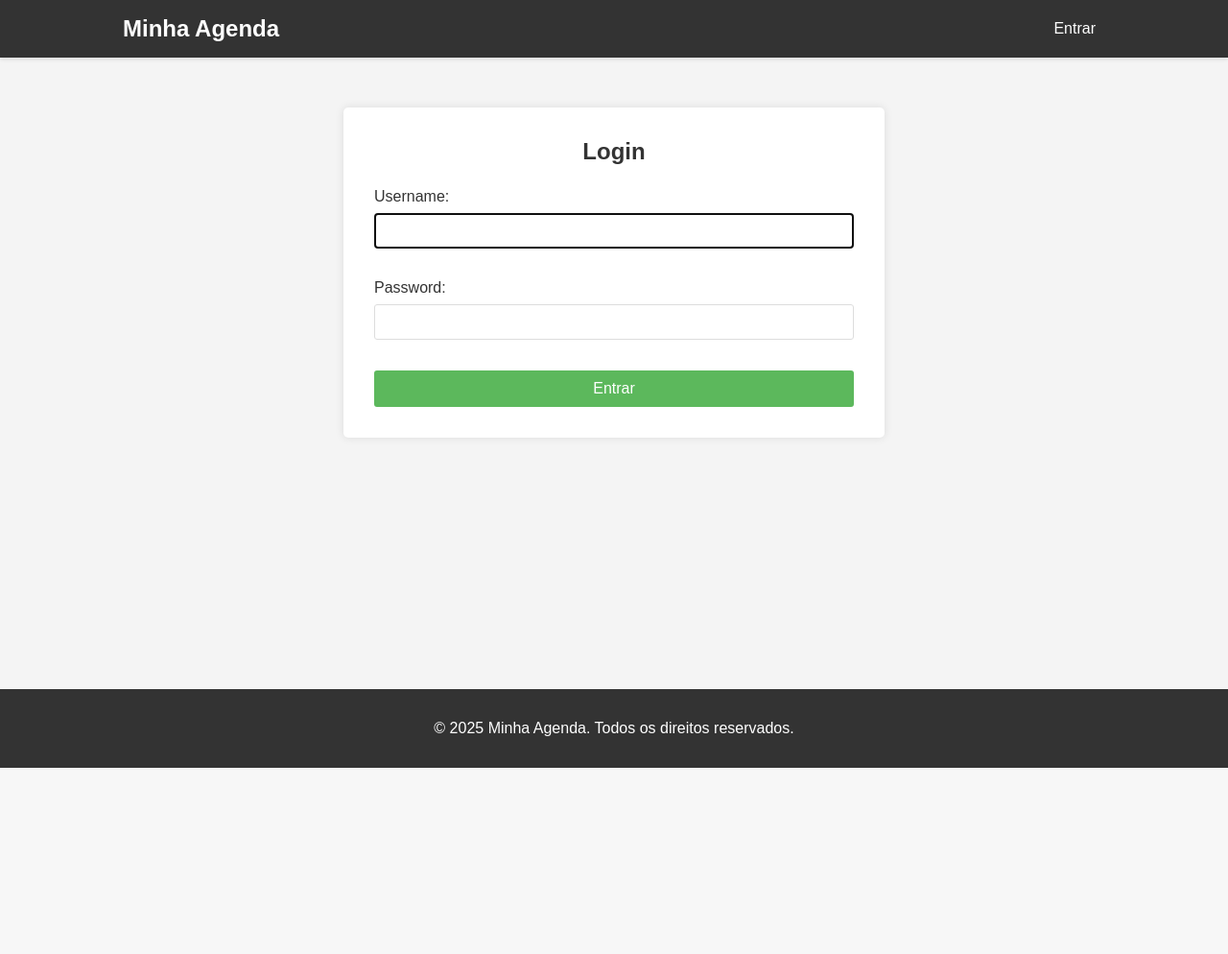
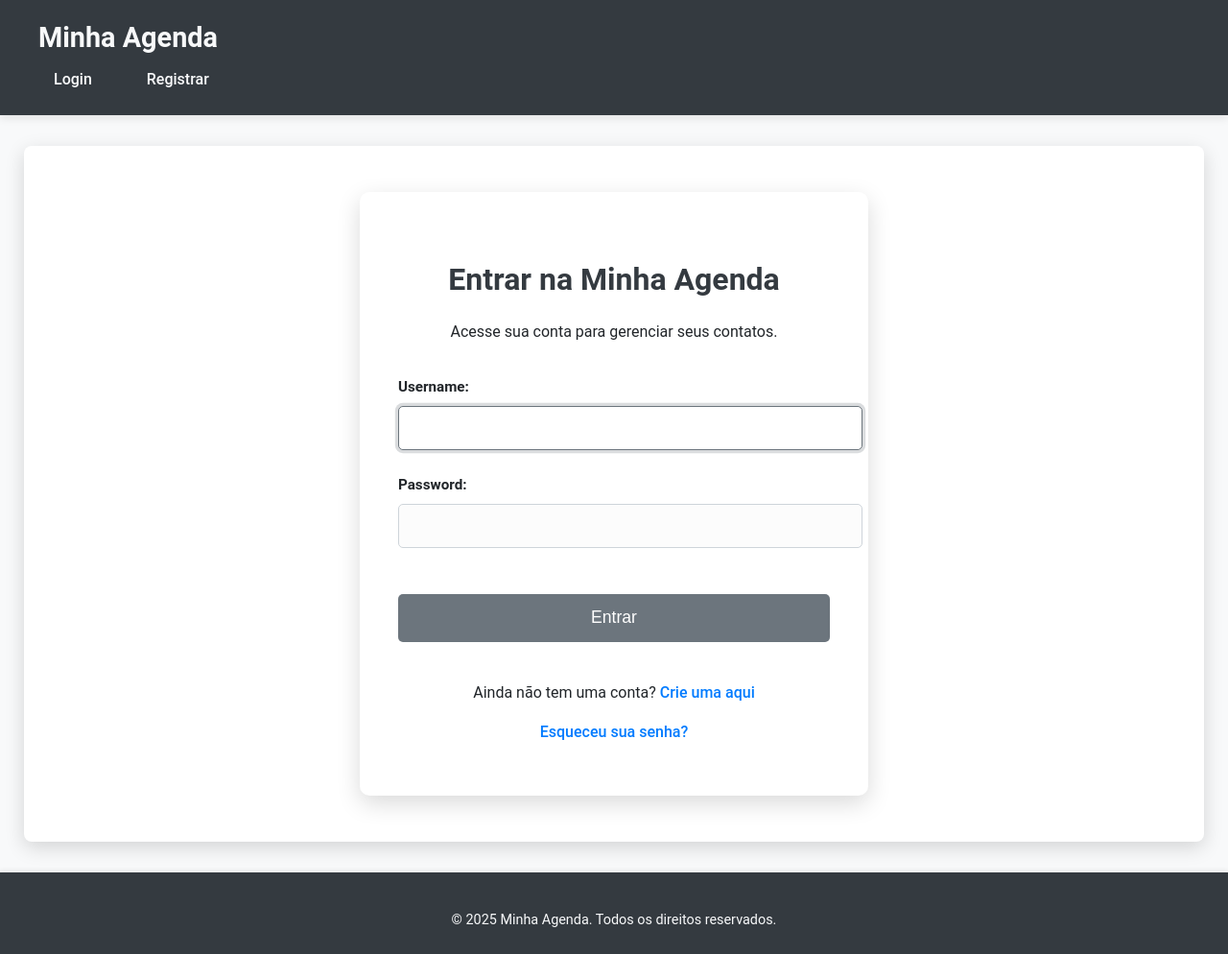
Before and after one commit to Tiago-Gomes-tsg/Agenda-project, a Django app: page /accounts/login/ in a window 1280 px wide. Shown: the whole page at 96% size. Before the commit the page ends 800 px from the top, so only its background shows below. Run offline with Django 5.2, Linux system fonts and the light colour scheme.

Commit message:
New_Design

```diff
--- a/contacts/urls.py
+++ b/contacts/urls.py
@@ -1,11 +1,9 @@
 from django.urls import path
-from contacts.views import contact_views
+from contacts.views import *
 
 
 app_name = 'contacts'
 
 urlpatterns = [
-    path('', contact_views.index, name='contact'),
-    path('contact/', contact_views.index, name='contact'),
     path('contacts/', contact_views.index, name='contact'),
 ]
--- a/static/global/css/style.css
+++ b/static/global/css/style.css
@@ -1,152 +1,270 @@
+/* Variáveis CSS para facilitar a manutenção das cores */
+:root {
+    --primary-color: #6C757D; /* Cinza Chumbo - para botões primários e destaques */
+    --secondary-color: #343A40; /* Cinza Escuro Quase Preto - para cabeçalho e rodapé */
+    --accent-color: #007BFF; /* Azul Intenso - para links e elementos interativos */
+    --background-light: #F8F9FA; /* Cinza Muito Claro - para o fundo geral */
+    --background-card: #FFFFFF; /* Branco Puro - para cartões e áreas de conteúdo */
+    --text-dark: #212529; /* Preto Quase Escuro - para textos principais */
+    --text-light: #F8F9FA; /* Cinza Muito Claro - para textos em fundos escuros */
+    --border-color: #CED4DA; /* Cinza Médio - para bordas suaves */
+    --shadow-light: rgba(0, 0, 0, 0.08); /* Sombra suave para elevação */
+    --shadow-medium: rgba(0, 0, 0, 0.15); /* Sombra mais pronunciada */
+}
+
+/* --- Estilos Globais e do Corpo --- */
 body {
-    font-family: Arial, sans-serif;
-    margin: 0;
-    background-color: #f4f4f4;
-    color: #333;
     display: flex;
     flex-direction: column;
     min-height: 100vh;
+    font-family: 'Roboto', 'Segoe UI', Arial, sans-serif;
+    color: var(--text-dark);
+    line-height: 1.6;
+    background-color: var(--background-light);
+    margin: 0;
+    padding: 0;
 }
 
 .container {
-    width: 80%;
+    max-width: 1200px;
     margin: 0 auto;
-    max-width: 1200px;
+    padding: 0 15px;
+    width: 100%;
 }
 
-main {
-    flex: 1;
-    padding: 20px 0;
+/* --- Header e Navegação --- */
+header {
+    background-color: var(--secondary-color);
+    box-shadow: 0 4px 8px var(--shadow-light);
+    padding: 1rem 0;
 }
 
-.navbar {
-    background-color: #333;
-    color: #fff;
-    padding: 1rem 0;
-    box-shadow: 0 2px 4px rgba(0,0,0,0.1);
-}
-
-.navbar .container {
+header nav {
     display: flex;
     justify-content: space-between;
     align-items: center;
+    flex-wrap: wrap;
 }
 
-.navbar-brand {
-    color: #fff;
+header .logo {
+    color: var(--text-light);
+    font-size: 1.8rem;
+    font-weight: 700;
     text-decoration: none;
-    font-size: 1.5rem;
-    font-weight: bold;
+    transition: color 0.3s ease;
 }
 
-.navbar-nav {
-    list-style: none;
-    margin: 0;
-    padding: 0;
+header .logo:hover {
+    color: #ffffff;
+}
+
+header .nav-links {
     display: flex;
+    gap: 25px;
     align-items: center;
 }
 
-.nav-item {
-    margin-left: 20px;
+header .nav-links a {
+    color: var(--text-light);
+    text-decoration: none;
+    font-weight: 500;
+    padding: 0.5rem 1rem;
+    border-radius: 5px;
+    transition: all 0.3s ease;
 }
 
-.nav-link {
-    color: #fff;
-    text-decoration: none;
-    padding: 5px 10px;
+header .nav-links a:hover {
+    background-color: var(--accent-color);
+    color: #ffffff;
+    transform: translateY(-2px);
 }
 
-.nav-link:hover {
+/* --- Main Content Area --- */
+main.container {
+    flex: 1;
+    padding: 3rem 15px;
+    background-color: var(--background-card);
+    border-radius: 8px;
+    box-shadow: 0 6px 20px var(--shadow-medium);
+    margin-top: 2rem;
+    margin-bottom: 2rem;
+    display: flex;
+    flex-direction: column;
+    justify-content: center;
+    align-items: center;
+    text-align: center;
+}
+
+/* --- Rodapé --- */
+footer {
+    background-color: var(--secondary-color);
+    color: var(--text-light);
+    padding: 1.5rem 0;
+    text-align: center;
+    box-shadow: 0 -2px 5px var(--shadow-light);
+    margin-top: auto;
+}
+
+footer p {
+    margin-bottom: 0;
+    font-size: 0.9rem;
+}
+
+/* --- Estilos para Títulos e Textos --- */
+h1, h2, h3, h4, h5, h6 {
+    color: var(--secondary-color);
+    font-weight: 600;
+    margin-bottom: 1.5rem;
+}
+
+p {
+    margin-bottom: 1rem;
+}
+
+/* --- Responsividade (Media Queries) --- */
+@media (max-width: 768px) {
+    header nav {
+        flex-direction: column;
+        align-items: flex-start;
+    }
+
+    header .nav-links {
+        margin-top: 15px;
+        flex-direction: column;
+        width: 100%;
+        gap: 10px;
+    }
+
+    header .nav-links a {
+        text-align: center;
+        width: 100%;
+    }
+
+    main.container {
+        padding: 1.5rem;
+        margin-top: 1rem;
+        margin-bottom: 1rem;
+    }
+}
+
+@media (max-width: 480px) {
+    header .logo {
+        font-size: 1.5rem;
+    }
+}
+
+/* --- Estilos para o formulário de login (login.html) --- */
+.login-card {
+    background-color: var(--background-card);
+    padding: 2.5rem;
+    border-radius: 10px;
+    box-shadow: 0 8px 25px var(--shadow-medium);
+    max-width: 450px;
+    width: 100%;
+    margin: 0 auto;
+    text-align: center;
+}
+
+.login-card h2 {
+    color: var(--secondary-color);
+    font-size: 2rem;
+    margin-bottom: 0.8rem;
+}
+
+.login-card p {
+    color: var(--text-dark);
+    font-size: 1rem;
+    margin-bottom: 2rem;
+}
+
+.login-form {
+    text-align: left;
+}
+
+.login-form p {
+    margin-bottom: 1.5rem;
+}
+
+.login-form label {
+    display: block;
+    font-weight: 600;
+    margin-bottom: 0.5rem;
+    color: var(--text-dark);
+    font-size: 0.95rem;
+}
+
+.login-form input[type="text"],
+.login-form input[type="password"],
+.login-form input[type="email"] {
+    width: 100%;
+    padding: 0.8rem 1rem;
+    border: 1px solid var(--border-color);
+    border-radius: 5px;
+    font-size: 1rem;
+    color: var(--text-dark);
+    background-color: #fcfcfc;
+    transition: all 0.3s ease;
+}
+
+.login-form input[type="text"]:focus,
+.login-form input[type="password"]:focus,
+.login-form input[type="email"]:focus {
+    border-color: var(--primary-color); /* Agora usa o novo primary-color */
+    box-shadow: 0 0 0 0.2rem rgba(108, 117, 125, 0.25); /* Adapta a sombra de foco à nova cor */
+    outline: none;
+    background-color: #ffffff;
+}
+
+.btn-primary {
+    background-color: var(--primary-color);
+    border: none;
+    color: white;
+    padding: 0.9rem 1.5rem;
+    font-size: 1.1rem;
+    border-radius: 5px;
+    cursor: pointer;
+    transition: background-color 0.3s ease, transform 0.2s ease;
+    width: 100%;
+    margin-top: 1.5rem;
+}
+
+.btn-primary:hover {
+    background-color: #5A6268; /* Um tom mais escuro do primary-color no hover */
+    transform: translateY(-2px);
+}
+
+.login-links {
+    margin-top: 2.5rem;
+    font-size: 0.9rem;
+}
+
+.login-links p {
+    margin-bottom: 0.8rem;
+}
+
+.login-links a {
+    color: var(--accent-color);
+    text-decoration: none;
+    font-weight: 500;
+    transition: color 0.3s ease;
+}
+
+.login-links a:hover {
+    color: var(--secondary-color);
     text-decoration: underline;
 }
 
-.content {
-    background-color: #fff;
-    padding: 2rem;
+/* Estilo para mensagens de alerta (se usadas) */
+.alert {
+    padding: 1rem;
     border-radius: 5px;
-    box-shadow: 0 0 10px rgba(0,0,0,0.1);
+    margin-bottom: 1.5rem;
+    font-size: 0.9rem;
+    text-align: left;
 }
 
-.content h1, .content h2 {
-    color: #333;
+.alert-danger {
+    background-color: #F8D7DA; /* Mantido para erro, cor padrão de alerta vermelho */
+    color: #721C24;
+    border: 1px solid #F5C6CB;
 }
-
-.form-container {
-    background: #fff;
-    padding: 2rem;
-    border-radius: 5px;
-    box-shadow: 0 0 10px rgba(0,0,0,0.1);
-    max-width: 500px;
-    margin: 2rem auto;
-}
-
-.form-container h2 {
-    margin-top: 0;
-    margin-bottom: 1.5rem;
-    text-align: center;
-}
-
-.form-container p {
-    margin-bottom: 1rem;
-}
-
-.form-container label {
-    display: block;
-    margin-bottom: 0.5rem;
-}
-
-.form-container input[type="text"],
-.form-container input[type="password"] {
-    width: 100%;
-    padding: 10px;
-    margin-bottom: 1rem;
-    border: 1px solid #ddd;
-    border-radius: 3px;
-    box-sizing: border-box;
-}
-
-.btn {
-    display: inline-block;
-    background: #5cb85c;
-    color: #fff;
-    padding: 10px 20px;
-    border: none;
-    border-radius: 3px;
-    cursor: pointer;
-    text-decoration: none;
-    font-size: 1rem;
-    width: 100%;
-    text-align: center;
-}
-
-.btn:hover {
-    background: #4cae4c;
-}
-
-.btn-logout {
-    background: #d9534f;
-    color: white;
-    border: none;
-    padding: 8px 15px;
-    border-radius: 3px;
-    cursor: pointer;
-}
-
-.btn-logout:hover {
-    background: #c9302c;
-}
-
-.form-errors {
-    margin-top: 1rem;
-    color: #d9534f;
-    text-align: center;
-}
-
-.footer {
-    background: #333;
-    color: #fff;
-    text-align: center;
-    padding: 1rem 0;
-    margin-top: auto;
-}
--- a/templates/global/base.html
+++ b/templates/global/base.html
@@ -1,34 +1,29 @@
 {% load static %}
 <!DOCTYPE html>
 <html lang="pt-br">
-<head>
-    <meta charset="UTF-8">
-    <meta name="viewport" content="width=device-width, initial-scale=1.0">
-    <title>{% block title %}Minha Agenda{% endblock %}</title>
-    <link rel="stylesheet" href="{% static 'css/style.css' %}">
+    <head>
+        <meta charset="UTF-8">
+        <meta name="viewport" content="width=device-width, initial-scale=1.0">
+        <title>{% block title %}Minha Agenda{% endblock %}</title>
+        <link rel="stylesheet" href="{% static 'css/style.css' %}">
+
+    {% block extra_css %}
+    {% endblock %}
 </head>
 <body>
     <header>
-        <nav class="navbar">
+        <nav>
             <div class="container">
-                <a href="#" class="navbar-brand">Minha Agenda</a>
-                <ul class="navbar-nav">
+                <a class="logo" href="#">Minha Agenda</a>
+                <div class="nav-links">
                     {% if user.is_authenticated %}
-                        <li class="nav-item">
-                            <span class="nav-link">Olá, {{ user.username }}!</span>
-                        </li>
-                        <li class="nav-item">
-                            <form action="#" method="post" style="display: inline;">
-                                {% csrf_token %}
-                                <button type="submit" class="btn btn-logout">Sair</button>
-                            </form>
-                        </li>
+                        <a href="#">Meus Contatos</a>
+                        <a href="#">Sair</a>
                     {% else %}
-                        <li class="nav-item">
-                            <a href="#" class="nav-link">Entrar</a>
-                        </li>
+                        <a href="#">Login</a>
+                        <a href="#">Registrar</a>
                     {% endif %}
-                </ul>
+                </div>
             </div>
         </nav>
     </header>
@@ -38,10 +33,13 @@
         {% endblock %}
     </main>
 
-    <footer class="footer">
+    <footer>
         <div class="container">
-            <p>&copy; {% now "Y" %} Minha Agenda. Todos os direitos reservados.</p>
+            <p>&copy; 2025 Minha Agenda. Todos os direitos reservados.</p>
         </div>
     </footer>
+
+    {% block extra_js %}
+    {% endblock %}
 </body>
 </html>
--- a/templates/global/registration/login.html
+++ b/templates/global/registration/login.html
@@ -3,17 +3,30 @@
 {% block title %}Login - Minha Agenda{% endblock %}
 
 {% block content %}
-    <div class="form-container">
-        <h2>Login</h2>
-        <form method="post">
-            {% csrf_token %}
-            {{ form.as_p }}
-            <button type="submit" class="btn">Entrar</button>
-        </form>
-        {% if form.errors %}
-            <div class="form-errors">
-                <p>Seu nome de usuário e senha não correspondem. Por favor, tente novamente.</p>
+<div class="login-card">
+    <h2>Entrar na Minha Agenda</h2>
+    <p>Acesse sua conta para gerenciar seus contatos.</p>
+
+    <form method="post" class="login-form">
+        {% csrf_token %} {# Essencial e gerado automaticamente pela LoginView #}
+
+        {{ form.as_p }} {# Renderiza os campos como parágrafos. Podemos estilizar depois. #}
+
+        {# Este bloco exibirá erros gerais do formulário (ex: credenciais inválidas) #}
+        {% if form.non_field_errors %}
+            <div class="alert alert-danger" role="alert">
+                {% for error in form.non_field_errors %}
+                    {{ error }}
+                {% endfor %}
             </div>
         {% endif %}
+
+        <button type="submit" class="btn btn-primary btn-block">Entrar</button>
+    </form>
+
+    <div class="login-links">
+        <p>Ainda não tem uma conta? <a href="#">Crie uma aqui</a></p>
+        <p><a href="#">Esqueceu sua senha?</a></p>
     </div>
+</div>
 {% endblock %}
```
